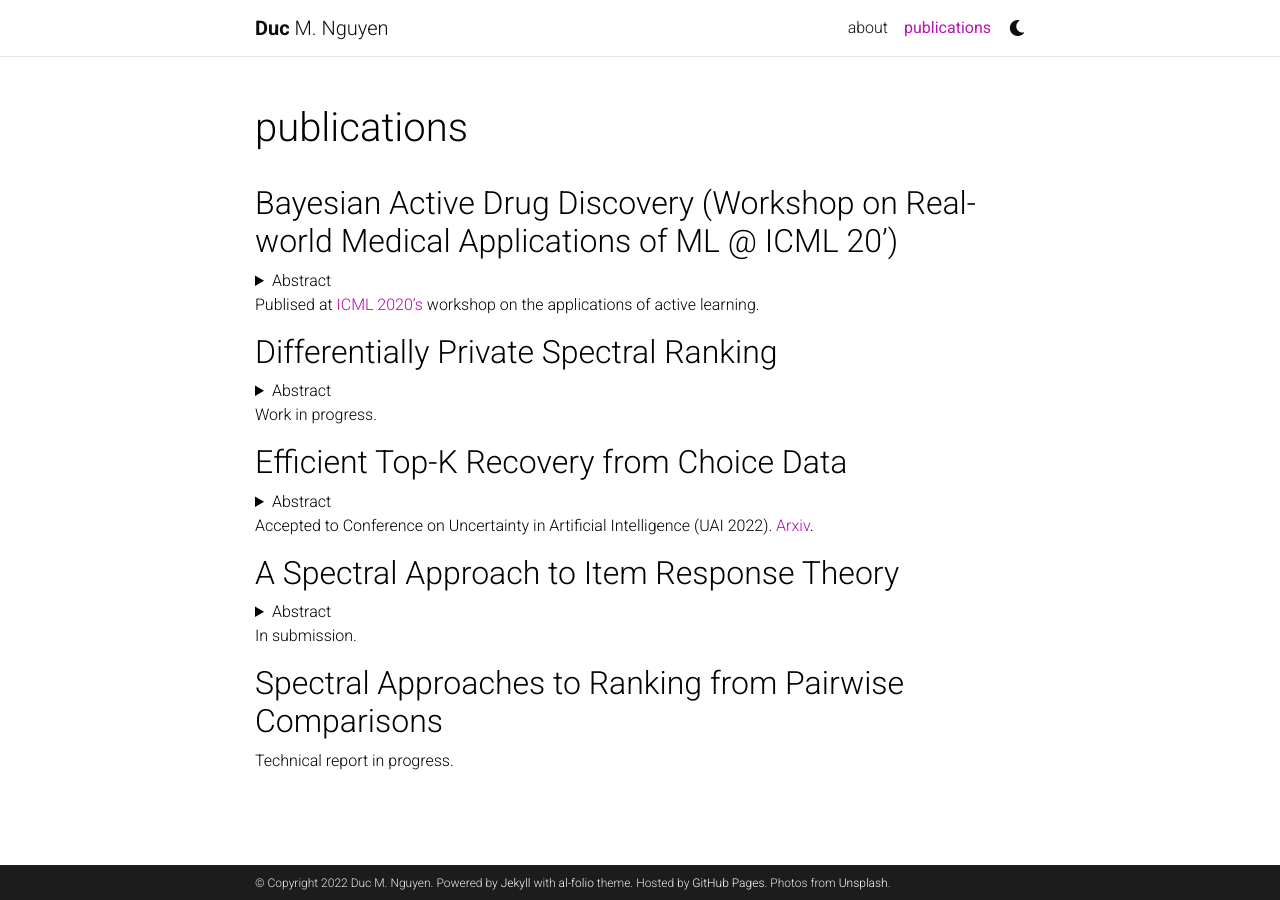
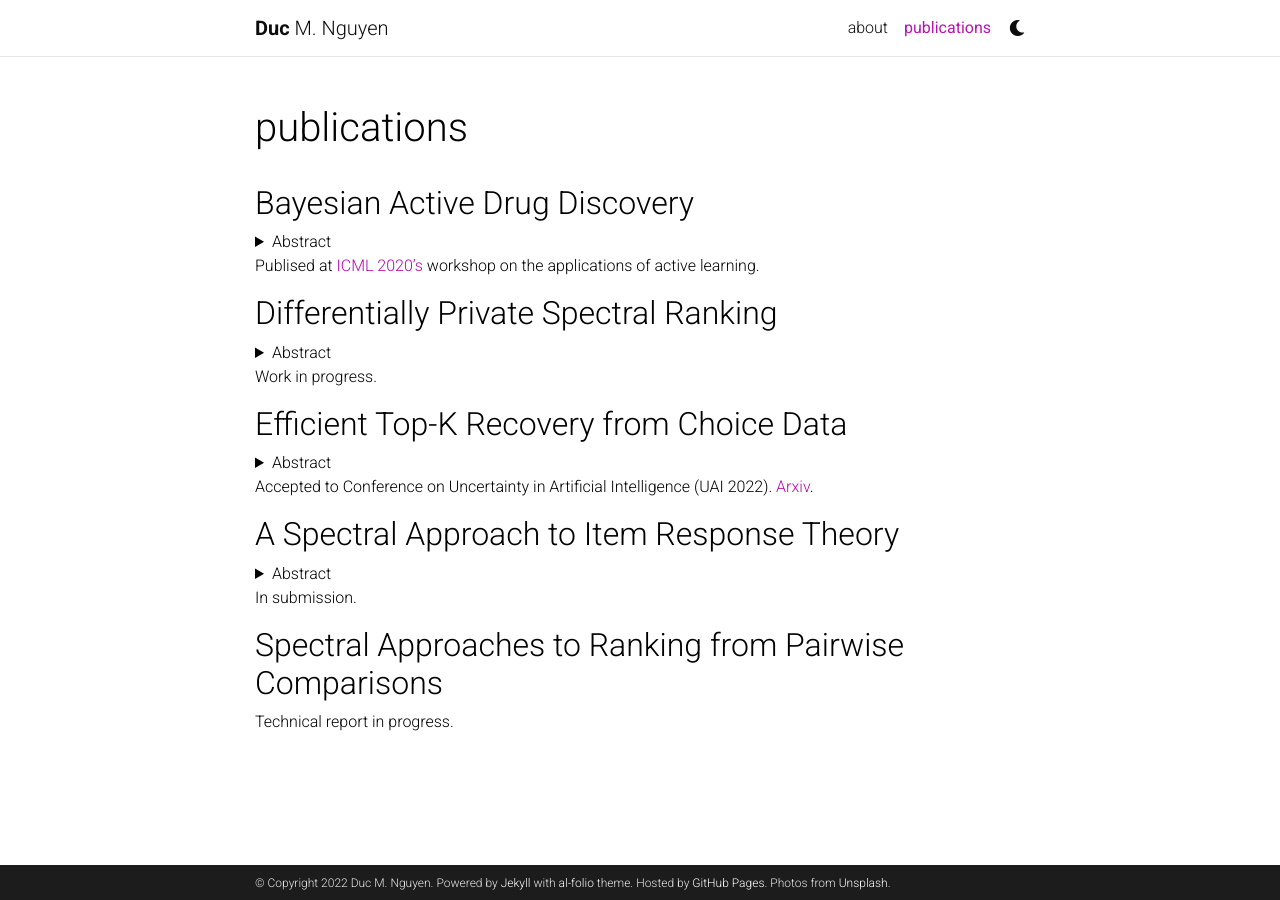
Before and after one commit to dnguyen1196/dnguyen1196.github.io, a Jekyll site: the page built from _pages/publications.md, in a window 1280 px wide. Built offline with Jekyll 4.4.1, drawn with Linux system fonts in a browser that asks for light colours; comment, search, counter and statistics services are not loaded; a style sheet for code colours, icons or effects is not loaded.

Commit message:
updated publications

```diff
--- a/_pages/publications.md
+++ b/_pages/publications.md
@@ -5,7 +5,7 @@ title: publications
 nav: true
 ---
 
-## Bayesian Active Drug Discovery (Workshop on Real-world Medical Applications of ML @ ICML 20')
+## Bayesian Active Drug Discovery
 
 <details>
 <summary>Abstract</summary>
```
